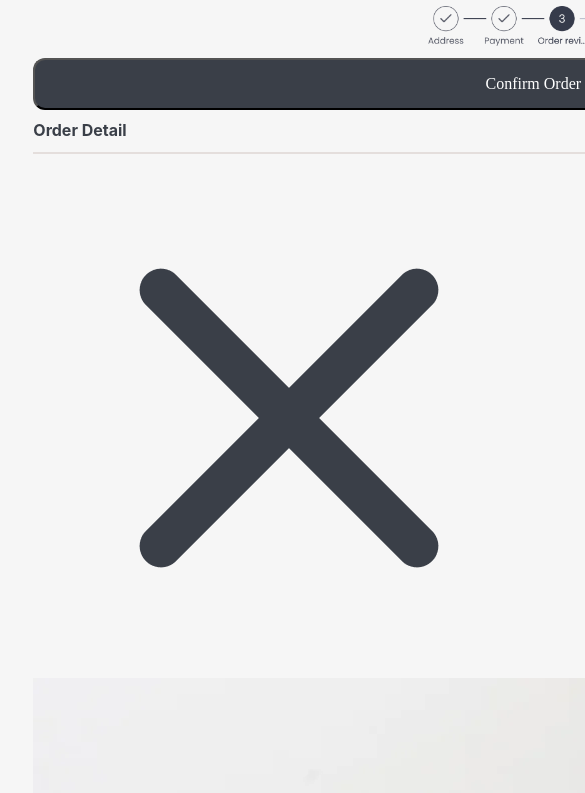
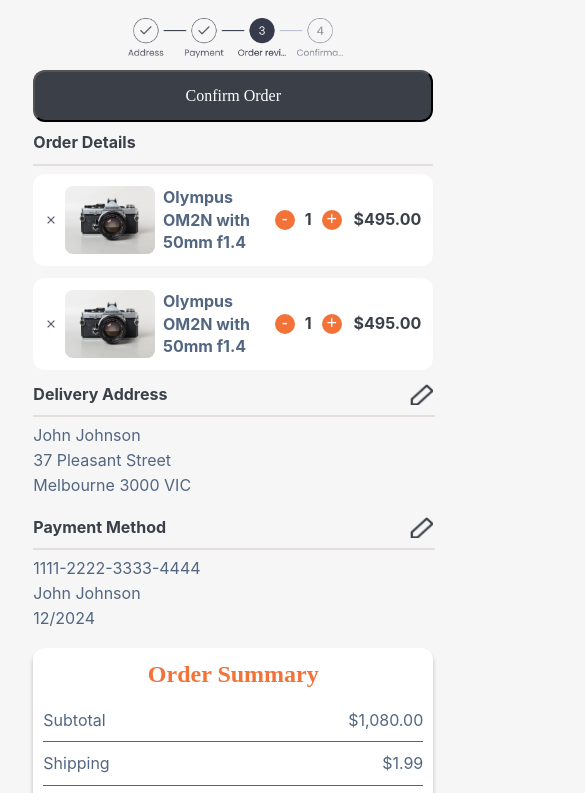
Before and after one commit to frankieejj/TheCameraExchange, a plain HTML site: page checkout3.html in a window 390 px wide. Shown: the part 160-953 px from the top of the page, 585 px wide, since content can reach past the window. Drawn offline with Linux system fonts and the light colour scheme; a web font is replaced by a local one.

Commit message:
CSS Checkout3 and Shopping Cart

```diff
--- a/checkout3.html
+++ b/checkout3.html
@@ -35,18 +35,17 @@
 
             <!-- Order Details -->
             <div class="order-details">
-                <h8>Order Detail</h8>
+                <h8>Order Details</h8>
                 <hr>
 
                 <!-- Details of each Product in Cart -->
                 <div class="checkout-container">
-                    <div class="product-card-checkout-preview">
+                    <div class="product-checkout-preview">
                         <img class="x" src="res/x.png" alt="Remove">
 
-                        <div class="product-card-image">
+                        <div class="product-checkout-image">
                             <img src="resources/olympus-front.png" alt="Olympus OM2N with 50mm f1.4">
                         </div>
-                        <div class="product-card-details">
                         <h9 class="product-name"> Olympus OM2N with 50mm f1.4</h9>
                         <div class="quantity-button">
                             <button class="minus-btn">-</button>
@@ -55,11 +54,11 @@
                         </div>
                          <div class="price"><h9>$495.00</h9></div>
                     </div>
-                    </div>
-                    <div class="product-card-checkout-preview">
+
+                    <div class="product-checkout-preview">
                         <img class="x" src="res/x.png" alt="Remove">
 
-                        <div class="product-image">
+                        <div class="product-checkout-image">
                             <img src="resources/olympus-front.png" alt="Olympus OM2N with 50mm f1.4">
                         </div>
                         <h9 class="product-name"> Olympus OM2N with 50mm f1.4</h9>
@@ -75,26 +74,32 @@
 
                 <!-- Delivery Address Confirmation -->
                 <div class="checkout-edit">
-                    <h8 class="delivery-title">Delivery Address</h8>
+                    <div class="section-header">
+                        <h8 class="section-title">Delivery Address</h8>
+                        <img src="res/edit-pin.png" alt="Edit Information" class="edit-icon" onclick="location.href='checkout1.html'">
+                    </div>
                     <hr class="divider">
-                    <a href="checkout1.html" class="edit-icon-container">
-                        <img src="res/edit.png" alt="Edit Information" class="edit-icon">
-                    </a>
-                    <h9 id="name" class="address-text">John Johnson</h9>
-                    <h9 id="adress1" class="address-text">37 Pleasant Street</h9>
-                    <h9 id="adress2" class="address-text">Melbourne 3000 VIC</h9>
+                    <div class="payment-details">
+                        <p id="name" class="checkout-text">John Johnson</p>
+                        <p id="adress1" class="checkout-text">37 Pleasant Street</p>
+                        <p id="adress2" class="checkout-text">Melbourne 3000 VIC</p>
+                    </div>
                 </div>
 
                 <!-- Payment Method Confirmation -->
                 <div class="checkout-edit">
-                    <h8>Payment Method</h8>
-                    <a href="checkout2.html">
-                        <img src="res/edit.png" alt="Edit Information">
-                    </a>
+                    <div class="section-header">
+                        <h8 class="section-title">Payment Method</h8>
+                        <img src="res/edit-pin.png" alt="Edit Information" class="edit-icon" onclick="location.href='checkout2.html'">
                     </div>
-                <h9>1111-2222-3333-4444</h9>
-                <h9>John Johnson</h9>
-                <h9>12/2024</h9>
+                    <hr class="divider">
+                    <div class="payment-details">
+                        <p class="checkout-text" id="credit-no">1111-2222-3333-4444</p>
+                        <p class="checkout-text" id="credit-name">John Johnson</p>
+                        <p class="checkout-text" id="credit-date">12/2024</p>
+                    </div>
+                </div>
+
 
                 <!-- Order Summary -->
                 <div class="order-summary">
--- a/stylesfinal.css
+++ b/stylesfinal.css
@@ -270,7 +270,6 @@
 #checkout-grid form{
     grid-column: 2;
     grid-row: 3;
-    /* background-color: #F84444; */
     display: flex;
     flex-direction: column;
     align-items: left;
@@ -278,7 +277,6 @@
     width: 100%;
     max-width: 100%;
 }
-
 #checkout-grid form label {
     display: flex;
     align-items: left;
@@ -291,7 +289,6 @@
     line-height: 22.40px;
     width: 100%;
 }
-
 #checkout-grid form input[type="text"] {
     display: block;
     width: 100%;
@@ -307,14 +304,12 @@
     font-weight: 400;
     line-height: 24px;
 }
-
 #checkout-grid .row {
     display: flex;
     flex-direction: row;
     justify-content: space-between;
     width: 100%;
 }
-
 #checkout-grid .col-45 {
     flex: 0 0 45%;
     max-width: 45%;
@@ -327,116 +322,11 @@
 hr {
     border: 1px var(--colour-border) solid;
 }
-/* #checkout-grid form .product-card-checkout-preview {
-    width: 100%;
-    max-width: 436px;
-    height: 90px;
-    background-color: white;
-    border-radius: 12px;
-    display: flex;
-    align-items: center;
-    justify-content: space-between;
-}
-
-.x {
-    cursor: pointer;
-}
-
-  .product-card-checkout-preview .product-image {
-    width: 90px;
-    height: 68px;
-    object-fit: cover;
-  }
-
-.product-card-checkout-preview .product-image img {
-    width: 100%;
-    height: 100%;
-    object-fit: cover;
-}
-
-.product-card-checkout-preview h9 {
-    color: var(--color-secondary);
-    font-weight: 700;
-    word-wrap: break-word;
-}
-
-.product-card-checkout-preview .price h9 {
-    color: var(--color-secondary-dark);
-    font-weight: 700;
-    word-wrap: break-word;
-}
-
-
-#checkout-grid form img{
-    width: 100%;
-    max-width: 240px;
-    height: 100%;
-    display: flex;
-    align-self: center;
-    justify-self: center;
-} */
-
-
 .checkout-container {
     width: 100%;
     height: 100%;
     position: relative;
 }
-
-/* .product-card-checkout-preview {
-    width: 436px;
-    height: 90px;
-    position: absolute;
-    background: var(--white);
-    border-radius: 12px;
-    display: flex;
-    align-items: center;
-    padding: 10px;
-    box-sizing: border-box;
-}
-
-.x {
-    cursor: pointer;
-    position: absolute;
-    top: 10px;
-    left: 10px;
-    width: 12px;
-    height: 12px;
-}
-
-.product-card-image {
-    width: 90px;
-    height: 68px;
-    border-radius: 8px;
-    overflow: hidden;
-    flex-shrink: 0;
-}
-
-.product-card-image img {
-    width: 100%;
-    height: 100%;
-    object-fit: cover;
-}
-
-.product-card__details {
-    margin-left: 20px;
-    flex-grow: 1;
-}
-
-.product-name {
-    color: var(--color-secondary);
-    word-wrap: break-word;
-}
-
-.price {
-    width: 88.17px;
-    text-align: right;
-    color: var(--color-secondary-dark);
-    word-wrap: break-word;
-    font-weight: 700;
-} */
-
-
 .primary-btn {
     display: block;
     width: 100%;
@@ -453,45 +343,85 @@
     text-align: center;
     cursor: pointer;
 }
-
 .checkout-edit {
     width: 100%;
     position: relative;
     height: auto;
 }
-
 .delivery-title {
     width: 100%;
     font-size: 1.125rem;
     margin: 0;
 }
-
 .divider {
     width: 100%;
     margin: 0.5rem 0;
 }
+.checkout-edit {
+    margin-bottom: 20px;
+}
+
+.section-header {
+    display: flex;
+    justify-content: space-between;
+    align-items: center;
+}
+
+
 
 .edit-icon {
-    width: 22.93px;
-    height: 20.94px;
-    position: absolute;
+    width: 23px;
+    height: 21px;
 }
 
-.address-text {
-    color: #536681;
-    font-size: 1rem; /* 16px */
-    margin: 0.5rem 0;
+.payment-details {
+    margin-bottom: 10px;
 }
 
-.edit-icon-container {
-    position: absolute;
-    top: 10px;
-    right: 10px;
+.checkout-text {
+    font-size: 1rem;
+    color: var(--color-secondary);
+    margin: 5px 0;
 }
 
-.edit-icon {
-    width: 22.93px;
-    height: 20.94px;
+.product-checkout-preview{
+    display: flex;
+    justify-content:space-between;
+    align-items: center;
+    background-color: var(--white);
+    border-radius: 12px;
+    padding: 12px;
+    margin-bottom: 12px;
+ }
+
+ .x{
+     width: 12px;
+     height: 12px;
+ }
+ .product-checkout-image{
+     width: 90px;
+     height: 68px;
+     border-radius: 8px;
+     overflow: hidden;
+ }
+ .product-checkout-image img{
+     align-self: stretch;
+     width: 100%;
+     height: 100%;
+ }
+.product-name{
+    font-weight: 700;
+    word-wrap: break-word;
+    color: var(--color-secondary);
+    width: 100px;
+    height: 67px;
+    display: grid;
+	align-items: center;
+}
+.price{
+    font-weight: 700;
+    word-wrap: break-word;
+    color: var(--color-secondary-dark);
 }
 
 .order-summary {
@@ -532,7 +462,11 @@
     margin: 10px 0;
 }
 
-
+.thank-you-image{
+    align-self: center;
+    margin: 125px 0 125px 0;
+    max-width: 240px;
+}
 /* Index Styles */
 #index-grid {
     display: grid;
@@ -693,11 +627,11 @@
 #shopping-cart-grid h1{
     grid-column: 1;
     grid-row: 2;
-    padding-left: 100px;
+    padding-left: 50px;
+
 }
 
 #shopping-cart-grid .shopping-cart-information{
-    background-color: pink;
     grid-column: 1;
     grid-row: 3;
 }
--- a/trial.css
+++ b/trial.css
@@ -1,118 +1,21 @@
-/* Base styles for the product card */
-.product-card-checkout-preview {
-    width: 100%;
-    height: 100%;
-    position: relative;
+.product-checkout-preview{
+   display: flex;
+   justify-content: space-between;
+   align-items: center;
+}
+.x{
+    width: 12px;
+    height: 12px;
 }
 
-.background {
-    width: 100%;
-    height: 100%;
-    position: absolute;
-    background: white;
-    border-radius: 12px;
-}
-
-.product-card-image {
-    width: 90.44px;
-    height: 68.08px;
-    position: absolute;
-    left: 37.44px;
-    top: 10.38px;
+.product-checkout-image{
+    width: 90px;
+    height: 68px;
     border-radius: 8px;
     overflow: hidden;
 }
-
-.product-card-image img {
+.product-checkout-image img{
+    align-self: stretch;
     width: 100%;
     height: 100%;
-    object-fit: cover;
 }
-
-.product-name {
-    width: 129.23px;
-    position: absolute;
-    left: 139.96px;
-    top: 11.54px;
-    color: #536681;
-    font-size: 14px;
-    font-family: Inter, sans-serif;
-    font-weight: 700;
-    line-height: 1.4;
-}
-
-.quantity-button {
-    height: 26px;
-    position: absolute;
-    left: 271.75px;
-    top: 32px;
-    display: flex;
-    align-items: center;
-}
-
-.minus-btn,
-.plus-btn {
-    width: 12px;
-    height: 12px;
-    background: #F27238;
-    color: white;
-    border: none;
-    border-radius: 50%;
-    display: flex;
-    align-items: center;
-    justify-content: center;
-    font-size: 14px;
-    cursor: pointer;
-}
-
-.quantity {
-    margin: 0 6px;
-    color: #3A3F48;
-    font-size: 14px;
-    font-family: Inter, sans-serif;
-    font-weight: 700;
-}
-
-.price {
-    position: absolute;
-    right: 0;
-    top: 33.46px;
-    color: #3A3F48;
-    font-size: 14px;
-    font-family: Inter, sans-serif;
-    font-weight: 700;
-}
-
-/* Responsive styles */
-@media screen and (max-width: 600px) {
-    .product-card-checkout-preview {
-        width: 90%;
-        margin: 0 auto;
-    }
-
-    .product-card-image {
-        width: 50%;
-        left: 25%;
-    }
-
-    .product-name {
-        width: auto;
-        left: 0;
-        right: 0;
-        text-align: center;
-    }
-
-    .quantity-button {
-        width: auto;
-        left: 0;
-        right: 0;
-        text-align: center;
-    }
-
-    .price {
-        width: auto;
-        left: 0;
-        right: 0;
-        text-align: center;
-    }
-}
```
Also changed, not shown: checkout1.html (+0 -1 lines), checkout4.html (+1 -1 lines), shoppingcart.html (+11 -15 lines), trial.html (+16 -11 lines), res/edit-pin.png (added). Lines whose indentation alone changed are shown as unchanged.
